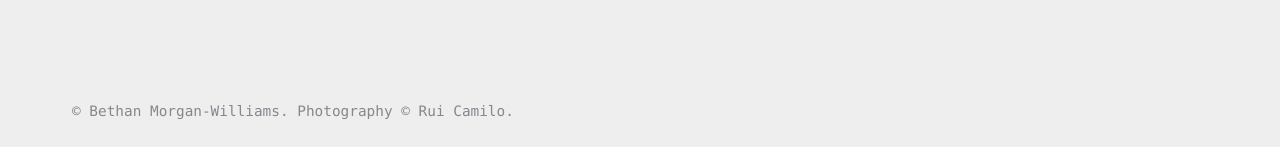
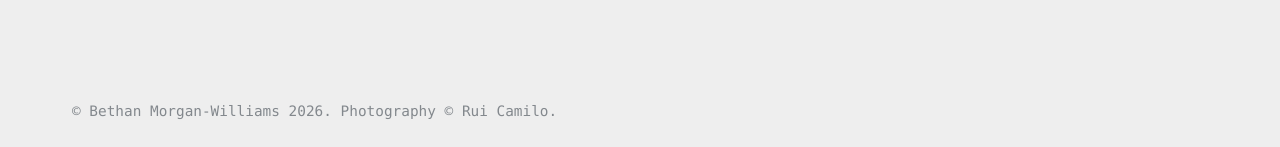
Before and after one commit to morganwilliamsb/website, a Jekyll site: the page built from index.md, in a window 1280 px wide. Shown: the part 1736-1883 px from the top of the page. Built offline with Jekyll 4.4.1, drawn with Linux system fonts in a browser that asks for light colours.

Commit message:
Update copyright year to 2026

```diff
--- a/_config.yml
+++ b/_config.yml
@@ -9,7 +9,7 @@ author:
   name: Bethan Morgan-Williams
   picture:
 
-copyright: "© Bethan Morgan-Williams. Photography © Rui Camilo."
+copyright: "© Bethan Morgan-Williams 2026. Photography © Rui Camilo."
 
 instagram_username: morganwilliamsb
 soundcloud_username: bethanmorganwilliams
```
